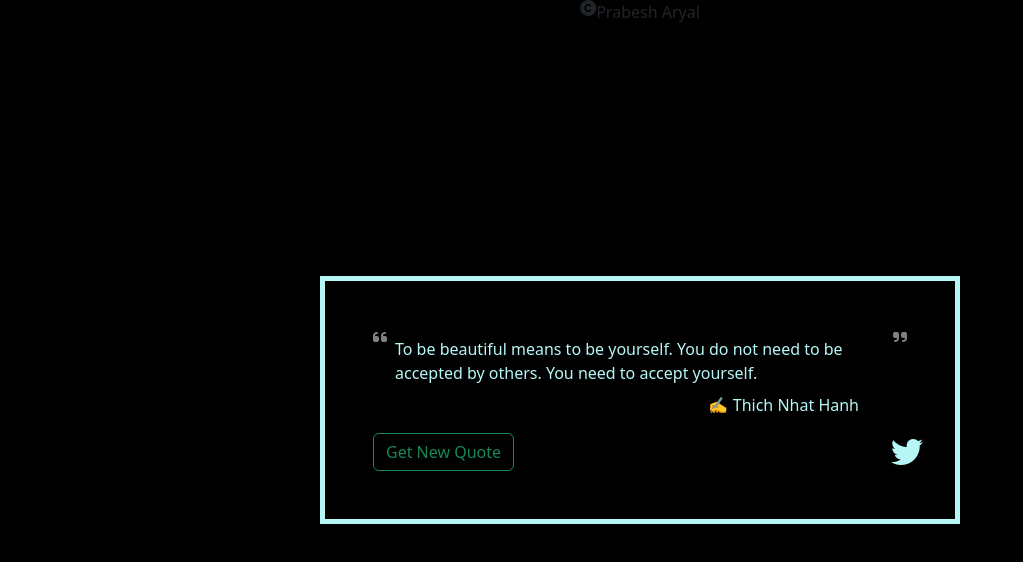
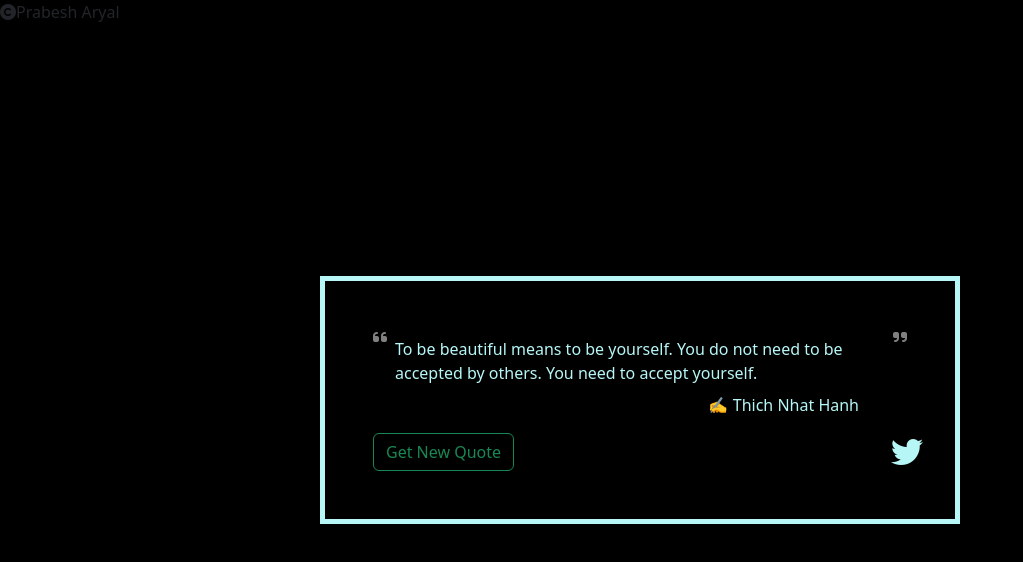
Before and after one commit to prabesharyal/freeCodeCamp, a plain HTML site: page Front End Development Libraries/Random Quote Machine/index.html in a window 1280 px wide. Shown: the whole page, without its empty margins (0-1023 px from the left). Drawn offline with nearby package versions, Linux system fonts and the light colour scheme.

Commit message:
footer flex m

```diff
--- a/Front End Development Libraries/Random Quote Machine/index.html
+++ b/Front End Development Libraries/Random Quote Machine/index.html
@@ -27,6 +27,6 @@
     </div>
  <script src="script.js"></script>
  <script src="https://kit.fontawesome.com/5de0b21a64.js" crossorigin="anonymous"></script>
- <footer class="d-flex justify-content-center"><i class="fa-solid fa-copyright"><div style="width:2px"></div></i>Prabesh Aryal</footer>
+ <footer><i class="fa-solid fa-copyright"><div style="width:2px"></div></i>Prabesh Aryal</footer>
 </body>
 </html>
```
